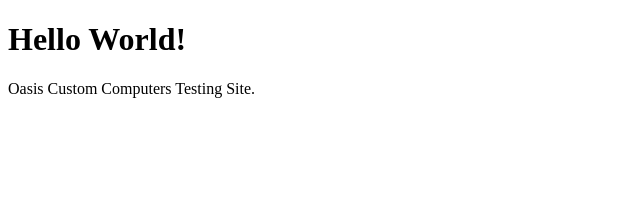
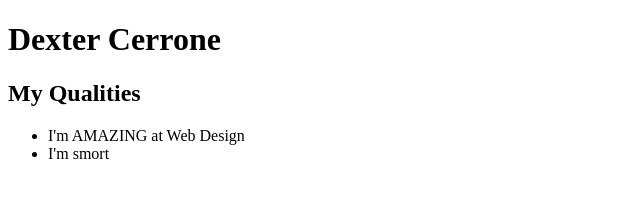
Before and after one commit to BoneHawk1/bonehawk1.github.io, a plain HTML site: page index.html in a window 1280 px wide. Shown: the whole page, without its empty margins (0-640 px from the left). Drawn offline with Linux system fonts and the light colour scheme.

Commit message:
Update index.html

```diff
--- a/index.html
+++ b/index.html
@@ -1,7 +1,11 @@
 <!DOCTYPE html>
 <html>
 <body>
-  <h1>Hello World!</h1>
-  <p>Oasis Custom Computers Testing Site.</p>
+  <h1>Dexter Cerrone</h1>
+  <h2>My Qualities</h2>
+  <ul>
+    <li>I'm AMAZING at Web Design</li>
+    <li>I'm smort</li>
+  </ul>
 </body>
 </html>
```
